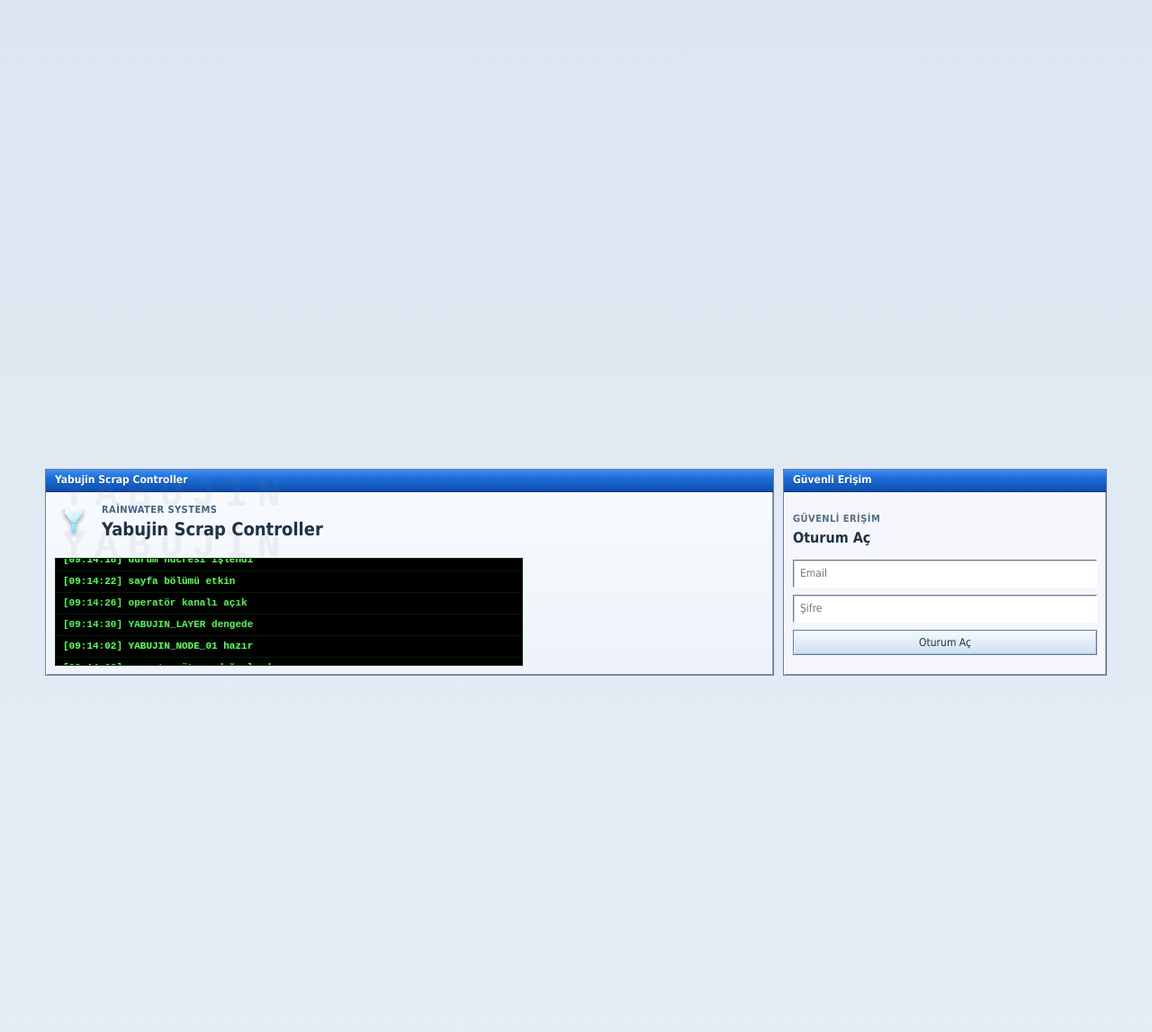
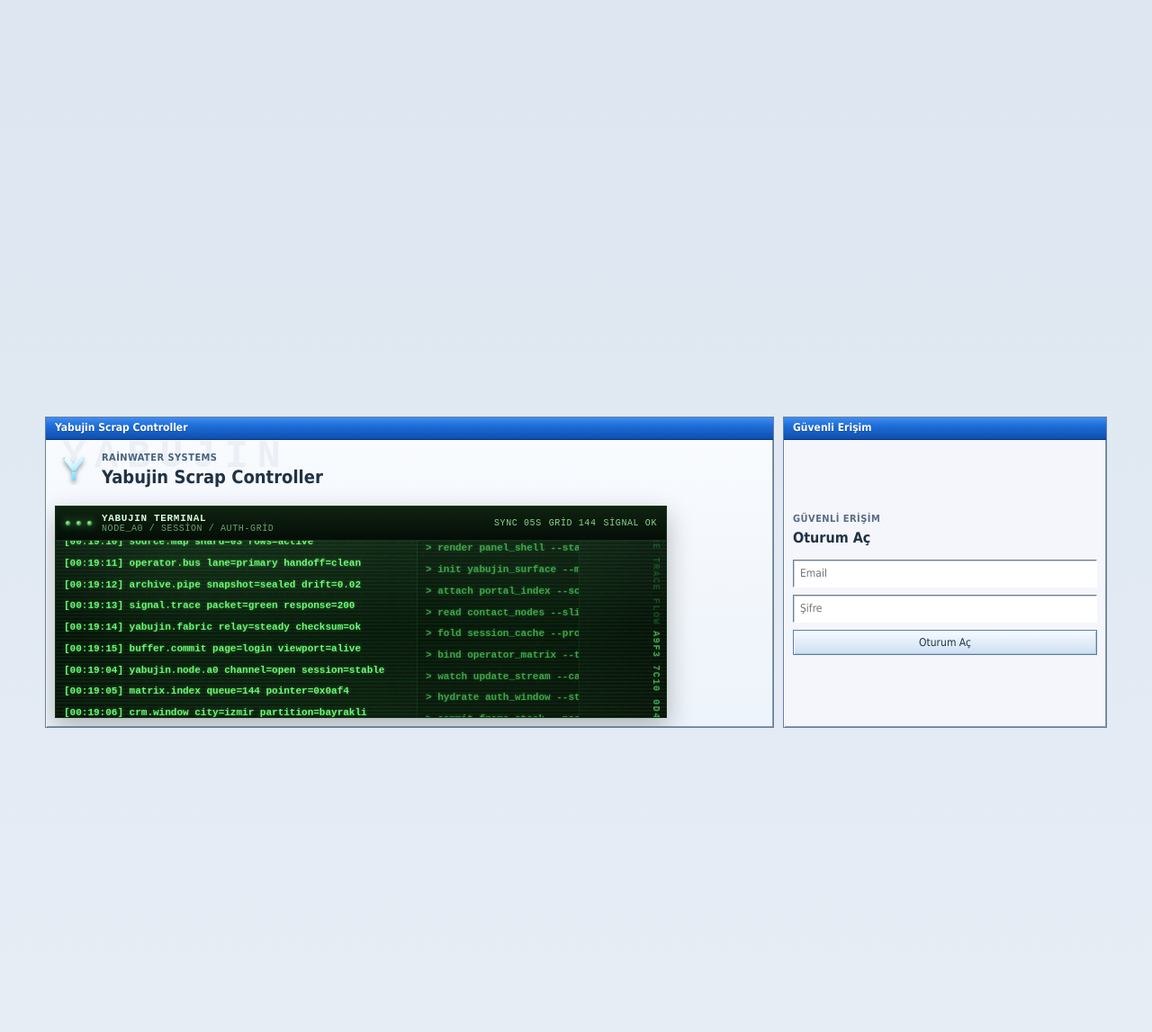
Before and after one commit to yabujinnn06/demoyab, a FastAPI app: page / in a window 1280 px wide. Shown: the part 664-1811 px from the top of the page at 90% size. Run offline with FastAPI, Linux system fonts and the light colour scheme.

Commit message:
Enhance login terminal animation

```diff
--- a/backend/static/app.js
+++ b/backend/static/app.js
@@ -710,26 +710,86 @@ function contactPoolCurrentPage() {
 }
 
 function loginConsoleMarkup() {
-  const lines = [
-    "[09:14:02] YABUJIN_NODE_01  hazır",
-    "[09:14:06] e-posta sütunu   doğrulandı",
-    "[09:14:10] telefon alanı    sırada",
-    "[09:14:14] liste bölümü     eşitlendi",
-    "[09:14:18] durum hücresi    işlendi",
-    "[09:14:22] sayfa bölümü     etkin",
-    "[09:14:26] operatör kanalı  açık",
-    "[09:14:30] YABUJIN_LAYER    dengede",
+  const primaryLines = [
+    "[00:19:04] yabujin.node.a0  channel=open  session=stable",
+    "[00:19:05] matrix.index     queue=144  pointer=0x0af4",
+    "[00:19:06] crm.window       city=izmir  partition=bayrakli",
+    "[00:19:07] record.sync      mail=true  phone=true  address=true",
+    "[00:19:08] route.layer      carrier=tr-main  mirror=warm",
+    "[00:19:09] panel.cursor     focus=auth  state=ready",
+    "[00:19:10] source.map       shard=03  rows=active",
+    "[00:19:11] operator.bus     lane=primary  handoff=clean",
+    "[00:19:12] archive.pipe     snapshot=sealed  drift=0.02",
+    "[00:19:13] signal.trace     packet=green  response=200",
+    "[00:19:14] yabujin.fabric   relay=steady  checksum=ok",
+    "[00:19:15] buffer.commit    page=login  viewport=alive",
   ];
-
-  const markup = [...lines, ...lines, ...lines]
-    .map((line) => `<div class="console-line" aria-hidden="true"><span>${escapeHtml(line)}</span></div>`)
+  const sideLines = [
+    "> init yabujin_surface --mode grid",
+    "> attach portal_index --scope live",
+    "> read contact_nodes --slice west",
+    "> fold session_cache --profile glass",
+    "> bind operator_matrix --tier alpha",
+    "> watch update_stream --cadence 5s",
+    "> hydrate auth_window --state cold",
+    "> commit frame_stack --pass green",
+    "> verify signal_gate --result pass",
+    "> render panel_shell --stage ready",
+  ];
+  const rainColumns = [
+    "A9F3 7C10 0D44 FF91 22AE 31C0",
+    "YBJN 0A17 44C2 9E11 7A0F 3301",
+    "0x01 0x8a 0x2c 0x3e 0xd1 0xf4",
+    "GATE OPEN ROUTE LIVE CACHE OK",
+    "SLOT-07 SLOT-09 SLOT-0C SLOT-0F",
+    "SYNC GRID NODE WIRE TRACE FLOW",
+  ];
+
+  const primaryMarkup = [...primaryLines, ...primaryLines, ...primaryLines]
+    .map((line) => `<div class="console-line"><span>${escapeHtml(line)}</span></div>`)
+    .join("");
+  const sideMarkup = [...sideLines, ...sideLines, ...sideLines, ...sideLines]
+    .map((line) => `<div class="console-line console-line-dim"><span>${escapeHtml(line)}</span></div>`)
+    .join("");
+  const rainMarkup = [...rainColumns, ...rainColumns, ...rainColumns, ...rainColumns]
+    .map((line, index) => `<div class="console-rain-line console-rain-line-${(index % 3) + 1}"><span>${escapeHtml(line)}</span></div>`)
     .join("");
 
   return `
     <section class="login-console" aria-hidden="true">
+      <div class="login-console-head">
+        <div class="console-indicators">
+          <span></span><span></span><span></span>
+        </div>
+        <div class="console-head-copy">
+          <strong>YABUJIN TERMINAL</strong>
+          <small>node_a0 / session / auth-grid</small>
+        </div>
+        <div class="console-stat-strip">
+          <span>sync 05s</span>
+          <span>grid 144</span>
+          <span>signal ok</span>
+        </div>
+      </div>
       <div class="login-console-viewport">
-        <div class="login-console-stream">
-          ${markup}
+        <div class="login-console-glow"></div>
+        <div class="login-console-noise"></div>
+        <div class="login-console-grid">
+          <div class="login-console-main">
+            <div class="login-console-stream login-console-stream-main">
+              ${primaryMarkup}
+            </div>
+          </div>
+          <div class="login-console-side">
+            <div class="login-console-stream login-console-stream-side">
+              ${sideMarkup}
+            </div>
+          </div>
+          <div class="login-console-rain">
+            <div class="login-console-stream login-console-stream-rain">
+              ${rainMarkup}
+            </div>
+          </div>
         </div>
       </div>
     </section>
--- a/backend/static/index.html
+++ b/backend/static/index.html
@@ -5,10 +5,10 @@
     <meta name="viewport" content="width=device-width, initial-scale=1.0" />
     <title>Yabujin Scrap Controller</title>
     <link rel="icon" href="/static/yabujin-mark.svg" type="image/svg+xml" />
-    <link rel="stylesheet" href="/static/styles.css?v=20260423e" />
+    <link rel="stylesheet" href="/static/styles.css?v=20260423f" />
   </head>
   <body>
     <div id="app"></div>
-    <script type="module" src="/static/app.js?v=20260423e"></script>
+    <script type="module" src="/static/app.js?v=20260423f"></script>
   </body>
   </html>
--- a/backend/static/styles.css
+++ b/backend/static/styles.css
@@ -1048,59 +1048,236 @@ tbody tr:hover td {
 .login-console {
   position: relative;
   z-index: 1;
-  max-width: 520px;
+  max-width: 680px;
   border: 1px solid #0f3210;
-  background: #000000;
-  box-shadow: inset 1px 1px 0 #113111, inset -1px -1px 0 #051405;
+  background: #020403;
+  box-shadow:
+    inset 1px 1px 0 #1a3f1c,
+    inset -1px -1px 0 #061107,
+    0 10px 26px rgba(4, 18, 8, 0.28);
 }
 
-.login-console-title {
-  padding: 6px 8px;
-  border-bottom: 1px solid var(--line);
-  background: linear-gradient(180deg, #edf2f8 0%, #dde6f1 100%);
-  color: #405b78;
-  font: 700 11px/1.2 var(--font);
+.login-console-head {
+  display: grid;
+  grid-template-columns: auto minmax(0, 1fr) auto;
+  align-items: center;
+  gap: 10px;
+  padding: 7px 10px;
+  border-bottom: 1px solid #133415;
+  background:
+    linear-gradient(180deg, rgba(16, 36, 18, 0.96) 0%, rgba(5, 14, 7, 0.96) 100%);
+  color: #b9fdb9;
+}
+
+.console-indicators {
+  display: inline-flex;
+  gap: 5px;
+}
+
+.console-indicators span {
+  width: 7px;
+  height: 7px;
+  border: 1px solid #305d31;
+  border-radius: 50%;
+  background: radial-gradient(circle at 35% 35%, #a8ffac 0%, #2d8f38 72%, #16461c 100%);
+  box-shadow: 0 0 8px rgba(96, 255, 121, 0.4);
+}
+
+.console-head-copy {
+  display: grid;
+  min-width: 0;
+}
+
+.console-head-copy strong,
+.console-head-copy small,
+.console-stat-strip span {
+  font-family: var(--mono);
+  letter-spacing: 0.06em;
   text-transform: uppercase;
 }
 
+.console-head-copy strong {
+  color: #d8ffd9;
+  font-size: 11px;
+  line-height: 1.15;
+}
+
+.console-head-copy small {
+  color: #6aa46f;
+  font-size: 10px;
+  line-height: 1.1;
+}
+
+.console-stat-strip {
+  display: inline-flex;
+  flex-wrap: wrap;
+  justify-content: flex-end;
+  gap: 8px;
+}
+
+.console-stat-strip span {
+  color: #89d68b;
+  font-size: 10px;
+  line-height: 1;
+}
+
 .login-console-viewport {
-  height: 118px;
+  height: 196px;
   overflow: hidden;
   position: relative;
-  background: #000000;
+  background:
+    radial-gradient(circle at 20% 18%, rgba(38, 104, 44, 0.18) 0%, rgba(0, 0, 0, 0) 42%),
+    radial-gradient(circle at 82% 28%, rgba(48, 128, 57, 0.12) 0%, rgba(0, 0, 0, 0) 36%),
+    linear-gradient(180deg, #030705 0%, #010201 100%);
 }
 
 .login-console-viewport::after {
   content: "";
   position: absolute;
   inset: 0;
-  background: linear-gradient(180deg, transparent 0%, rgba(0, 0, 0, 0.12) 50%, transparent 100%);
+  background:
+    linear-gradient(180deg, rgba(255, 255, 255, 0.03) 0%, rgba(0, 0, 0, 0.16) 50%, rgba(255, 255, 255, 0.02) 100%),
+    repeating-linear-gradient(
+      180deg,
+      rgba(84, 255, 108, 0.07) 0,
+      rgba(84, 255, 108, 0.07) 1px,
+      rgba(0, 0, 0, 0) 2px,
+      rgba(0, 0, 0, 0) 4px
+    );
   pointer-events: none;
+}
+
+.login-console-glow,
+.login-console-noise {
+  position: absolute;
+  inset: 0;
+  pointer-events: none;
+}
+
+.login-console-glow {
+  background:
+    linear-gradient(90deg, rgba(77, 255, 104, 0.04) 0%, rgba(77, 255, 104, 0.1) 50%, rgba(77, 255, 104, 0.04) 100%);
+  mix-blend-mode: screen;
+}
+
+.login-console-noise {
+  opacity: 0.1;
+  background-image:
+    radial-gradient(circle at 20% 20%, rgba(255, 255, 255, 0.45) 0 0.7px, transparent 0.8px),
+    radial-gradient(circle at 72% 36%, rgba(255, 255, 255, 0.25) 0 0.7px, transparent 0.8px),
+    radial-gradient(circle at 58% 68%, rgba(255, 255, 255, 0.3) 0 0.7px, transparent 0.8px);
+  background-size: 14px 14px, 18px 18px, 22px 22px;
+}
+
+.login-console-grid {
+  position: relative;
+  z-index: 1;
+  display: grid;
+  grid-template-columns: minmax(0, 1.15fr) 180px 96px;
+  height: 100%;
+}
+
+.login-console-main,
+.login-console-side,
+.login-console-rain {
+  min-width: 0;
+  overflow: hidden;
+  position: relative;
+}
+
+.login-console-main {
+  border-right: 1px solid rgba(92, 255, 114, 0.08);
+}
+
+.login-console-side {
+  border-right: 1px solid rgba(92, 255, 114, 0.08);
+  background: rgba(0, 0, 0, 0.14);
 }
 
 .login-console-stream {
   display: grid;
   gap: 0;
-  animation: console-scroll 18s linear infinite;
+  will-change: transform;
+}
+
+.login-console-stream-main {
+  animation: console-scroll-main 8.6s linear infinite;
+}
+
+.login-console-stream-side {
+  animation: console-scroll-side 6.8s linear infinite;
+}
+
+.login-console-stream-rain {
+  animation: console-rain 4.1s linear infinite;
 }
 
 .console-line {
   display: block;
-  padding: 4px 8px;
-  border-bottom: 1px solid #082108;
-  color: #6cff6c;
-  text-shadow: 0 0 4px rgba(93, 255, 93, 0.35);
-  font: 700 11px/1.35 var(--mono);
+  padding: 4px 9px;
+  border-bottom: 1px solid rgba(10, 40, 14, 0.9);
+  color: #72ff7a;
+  text-shadow:
+    0 0 4px rgba(93, 255, 93, 0.32),
+    0 0 12px rgba(47, 180, 67, 0.12);
+  font: 700 11px/1.34 var(--mono);
   white-space: nowrap;
 }
 
-@keyframes console-scroll {
+.console-line-dim {
+  color: #4cc45c;
+  opacity: 0.82;
+}
+
+.console-rain-line {
+  padding: 3px 6px;
+  color: #5df46e;
+  font: 700 10px/1.15 var(--mono);
+  letter-spacing: 0.16em;
+  text-transform: uppercase;
+  writing-mode: vertical-rl;
+  text-orientation: mixed;
+  white-space: nowrap;
+  opacity: 0.72;
+}
+
+.console-rain-line-2 {
+  color: #8cff91;
+  opacity: 0.55;
+}
+
+.console-rain-line-3 {
+  color: #2ea042;
+  opacity: 0.42;
+}
+
+@keyframes console-scroll-main {
   0% {
     transform: translateY(0);
   }
 
   100% {
-    transform: translateY(-50%);
+    transform: translateY(-66.666%);
+  }
+}
+
+@keyframes console-scroll-side {
+  0% {
+    transform: translateY(0);
+  }
+
+  100% {
+    transform: translateY(-75%);
+  }
+}
+
+@keyframes console-rain {
+  0% {
+    transform: translateY(-8%);
+  }
+
+  100% {
+    transform: translateY(-74%);
   }
 }
 
@@ -1315,6 +1492,19 @@ strong {
     grid-template-columns: 1fr;
   }
 
+  .login-console-head {
+    grid-template-columns: 1fr;
+    justify-items: start;
+  }
+
+  .console-stat-strip {
+    justify-content: flex-start;
+  }
+
+  .login-console-grid {
+    grid-template-columns: minmax(0, 1fr) 132px 68px;
+  }
+
   .assign-mode-grid,
   .assign-monitor,
   .assign-row {
```
